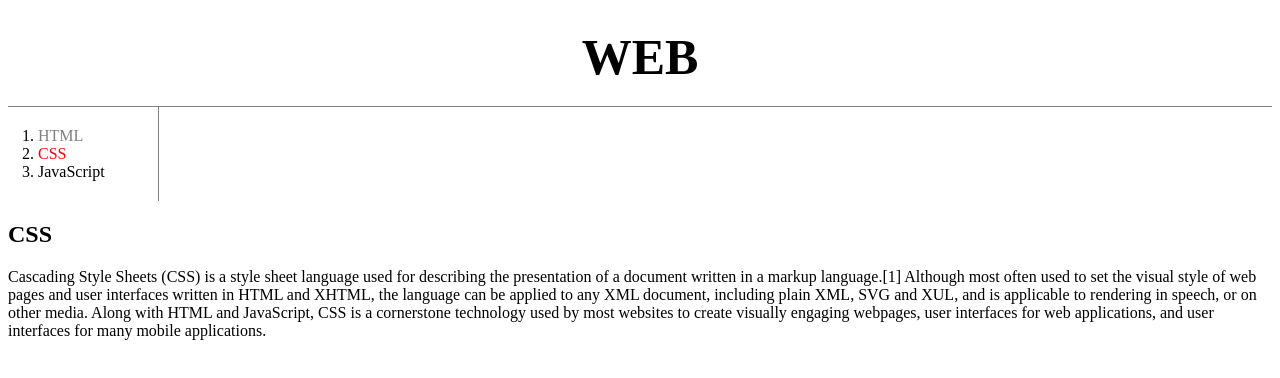
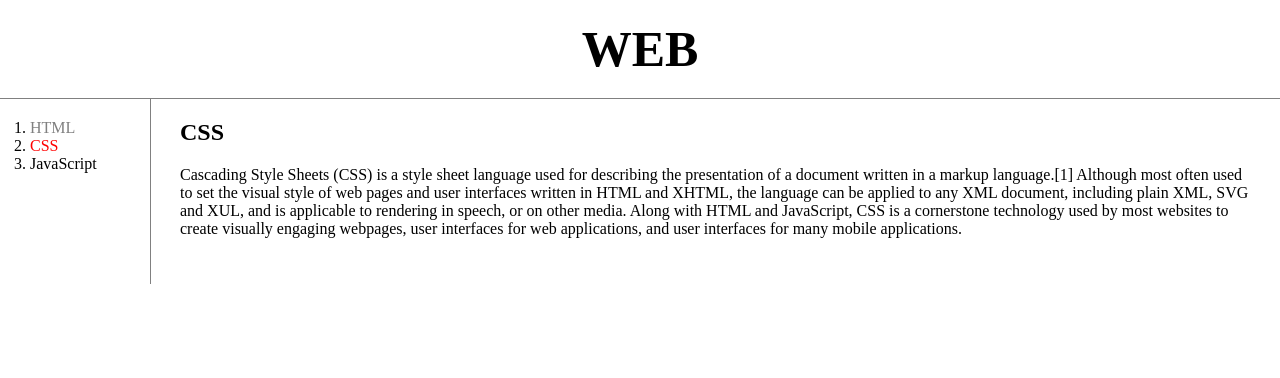
Before and after one commit to balamogoulish/webPractice, a plain HTML site: page 2.html in a window 1280 px wide. Drawn offline with Linux system fonts and the light colour scheme.

Commit message:
fix: CSS grid 적용

```diff
--- a/2.html
+++ b/2.html
@@ -28,23 +28,35 @@
                 margin: 0;
                 padding: 20px;
             }
-            ol {
+            #grid ol {
                 width: 100px;
                 border-right: 1px solid gray;
                 margin: 0px;
                 padding: 20px;
                 padding-left: 30px;
             }
+            #grid{
+                display: grid;
+                grid-template-columns: 150px 1fr;
+            }
+            #grid #article{
+                padding: 30px;
+                padding-top: 0px;
+            }
+            body{
+                margin: 0px;
+            }
         </style>
     </head>
     <body>
         <h1><a href="index.html">WEB</a></h1>
+        <div id="grid">
             <ol>
                 <li><a href="1.html" class="saw">HTML</a></li>
                 <li><a href="2.html" class="saw" id="active">CSS</a></li>
                 <li><a href="3.html">JavaScript</a></li>
             </ol>
-
+            <div id="article">
                 <h2>CSS</h2>
                 <p>
                     Cascading Style Sheets (CSS) is a style sheet language
@@ -56,5 +68,7 @@
                     to create visually engaging webpages, user interfaces for web applications,
                     and user interfaces for many mobile applications.
                 </p>
+            </div>
+        </div>
     </body>
 </html>
```
Lines whose indentation alone changed are shown as unchanged.
